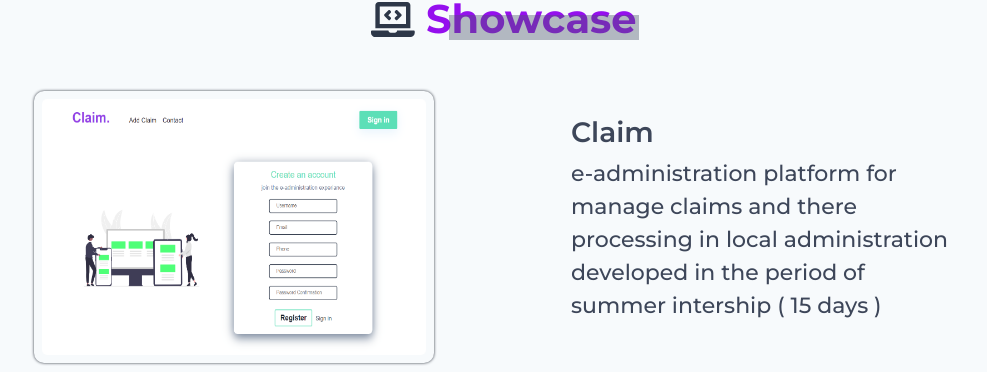
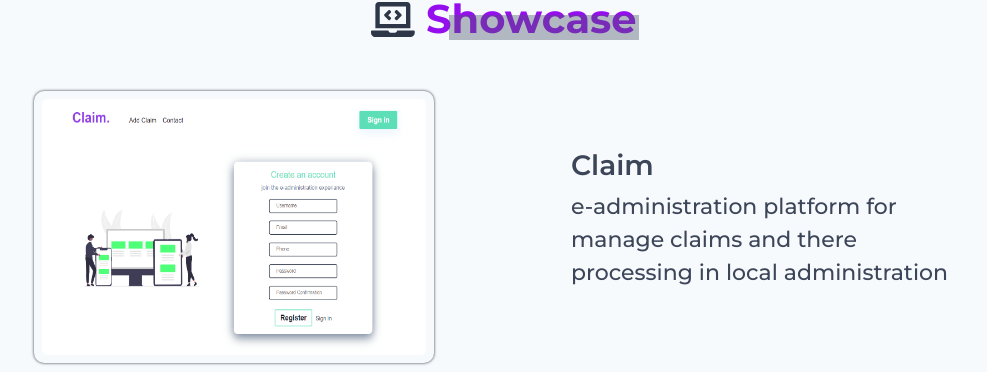
Before and after one commit to SidAhmedSahraoui/My_Portfolio, a React (Create React App) app: page / in a window 1280 px wide. Shown: the part 1782-2154 px from the top of the page, without its empty margins (136-1123 px from the left). Built offline with nearby package versions, Linux system fonts and the light colour scheme.

Commit message:
1st push in vaccation

```diff
--- a/src/components/layouts/Home.js
+++ b/src/components/layouts/Home.js
@@ -200,8 +200,7 @@ const Home = () => {
             <p className="desc">
               {" "}
               e-administration platform for manage claims and there processing
-              in local administration developed in the period of summer
-              intership ( 15 days ){" "}
+              in local administration{" "}
             </p>
           </div>
         </div>
```
